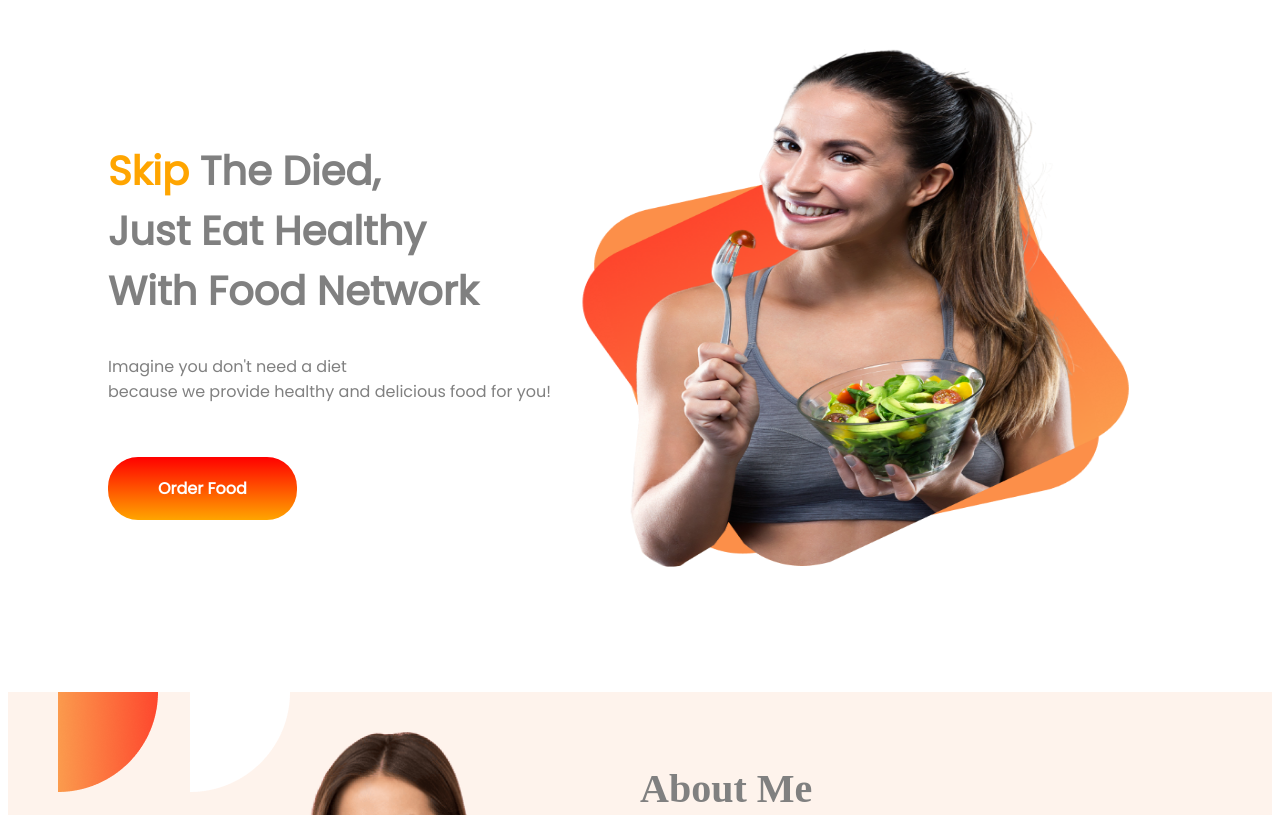
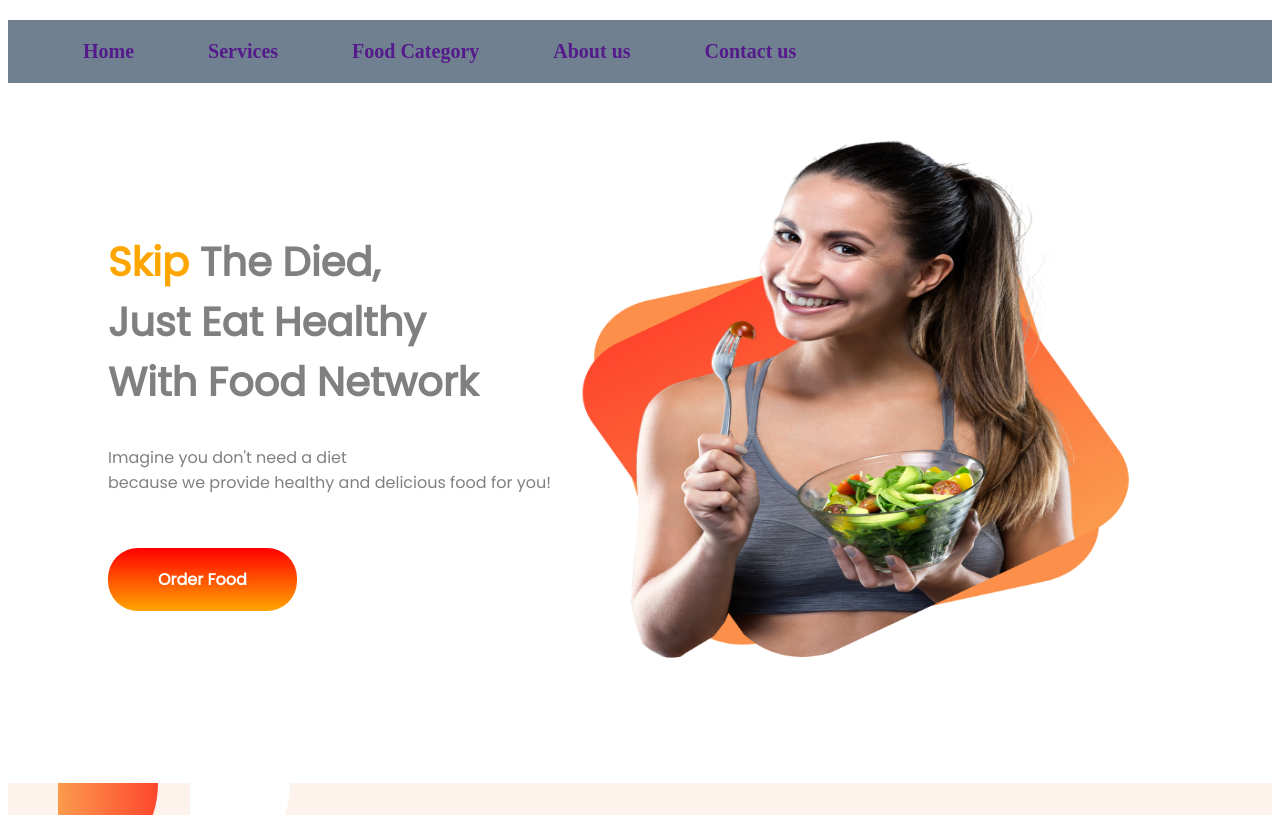
Before and after one commit to Nazim-Habib/Food-Network, a plain HTML site: page index.html in a window 1280 px wide. Shown: the top 815 px of the page. Drawn offline with Linux system fonts and the light colour scheme.

Commit message:
Nav Bar is Added

```diff
--- a/index.html
+++ b/index.html
@@ -17,6 +17,25 @@
 
 <body>
     <section class="first-section">
+        <div class="nav">
+            <ul>
+               <li><a href="">Home</a> </li>
+               <li><a href="">Services</a></li>
+               <li><a href="">Food Category</a>
+                <ul>
+                    <li><a href="">Soup</a> </li>
+                    <li><a href="">Salads</a> </li>
+                    <li><a href="">Desserts</a></li>
+                    <li><a href="">Sandwitch</a></li>
+                    <li><a href="">Drinks</a></li>
+                </ul>
+                </li>
+                <li><a href="">About us</a> </li>
+                <li><a href="">Contact us</a></li>
+            </ul>
+
+        </div>
+        <div class="first-section-two-sub">
             <div class="first-section1">
                 <h1> <span style="color: orange;">Skip</span> The Died,<br> Just Eat Healthy <br> With
                     Food Network</h1>
@@ -34,6 +53,9 @@
                 <img src="images/female/Group 8425.png" alt="">
 
             </div>
+
+        </div>
+
 
     </section>
 
--- a/style.css
+++ b/style.css
@@ -1,5 +1,42 @@
 
-.first-section{
+.nav{
+    margin-top: 20px;
+    width: 100%;
+    background-color: slategray;
+}
+.nav ul li{
+    list-style: none;
+    display: inline-block;
+    position: relative;
+}
+.nav ul li a{
+    padding: 20px 35px;
+    display: block;
+    text-decoration: none;
+    font-size: 20px;
+    font-weight: bold;
+
+}
+.nav ul li a:hover{
+    color: yellow;
+    background-color:red;
+
+}
+.nav ul li ul{
+    position: absolute;
+    background-color: rgb(143, 22, 143);
+    left: -9999px;
+}
+.nav ul li:hover ul{
+    left: 0px;
+}
+.nav ul li ul li{
+    width: 144px;
+    border:  1px solid rgb(29, 153, 175);
+}
+
+
+.first-section-two-sub{
     display: flex;
 }
 .first-section1{
```
Lines whose indentation alone changed are shown as unchanged.
